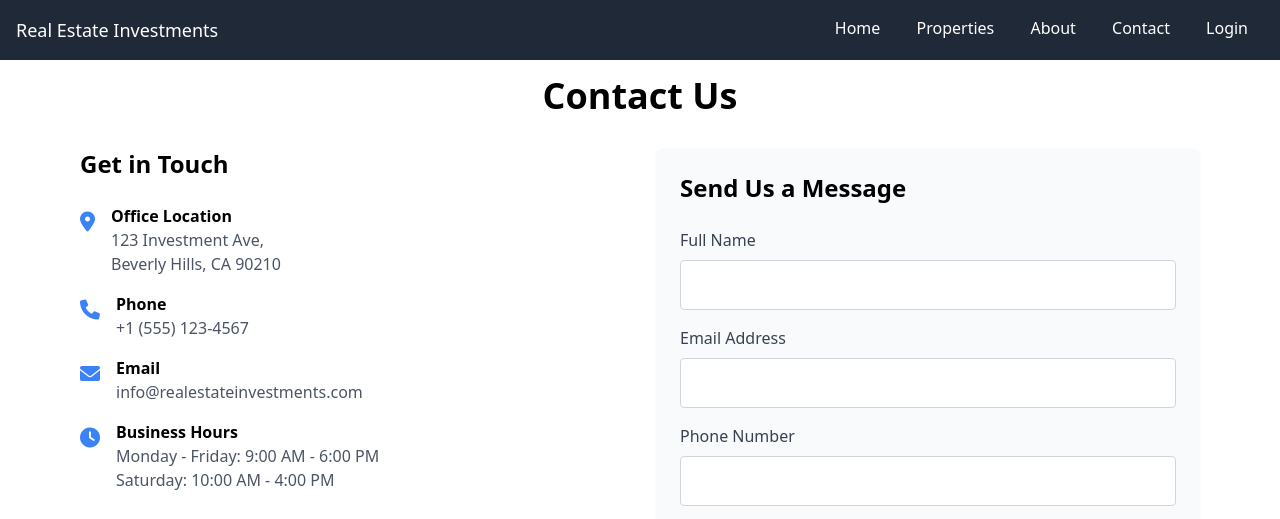
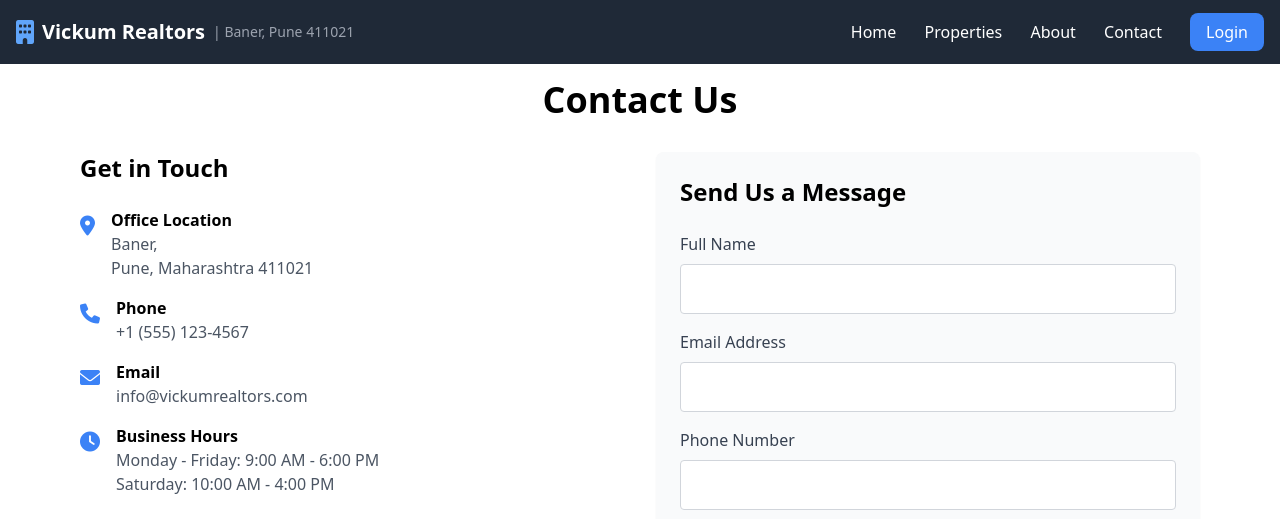
Before and after one commit to Vickum24/blackboxai-1744312374222, a plain HTML site: page real-estate-app/contact.html in a window 1280 px wide. Shown: the top 519 px of the page. Drawn offline with nearby package versions, Linux system fonts and the light colour scheme.

Commit message:
Add real-estate-app/contact.html 1744346490494

```diff
--- a/real-estate-app/contact.html
+++ b/real-estate-app/contact.html
@@ -10,14 +10,18 @@
 </head>
 <body>
     <header>
-        <nav class="flex justify-between p-4 bg-gray-800 text-white">
-            <div class="text-lg">Real Estate Investments</div>
-            <div>
-                <a href="index.html" class="px-4">Home</a>
-                <a href="properties.html" class="px-4">Properties</a>
-                <a href="about.html" class="px-4">About</a>
-                <a href="contact.html" class="px-4">Contact</a>
-                <a href="login.html" class="px-4">Login</a>
+        <nav class="flex items-center justify-between p-4 bg-gray-800 text-white">
+            <div class="flex items-center space-x-2">
+                <i class="fas fa-building text-2xl text-blue-400"></i>
+                <span class="text-xl font-semibold">Vickum Realtors</span>
+                <span class="text-sm text-gray-400 ml-2">| Baner, Pune 411021</span>
+            </div>
+            <div class="space-x-6">
+                <a href="index.html" class="hover:text-blue-400 transition-colors">Home</a>
+                <a href="properties.html" class="hover:text-blue-400 transition-colors">Properties</a>
+                <a href="about.html" class="hover:text-blue-400 transition-colors">About</a>
+                <a href="contact.html" class="hover:text-blue-400 transition-colors">Contact</a>
+                <a href="login.html" class="bg-blue-500 px-4 py-2 rounded-lg hover:bg-blue-600 transition-colors">Login</a>
             </div>
         </nav>
     </header>
@@ -36,7 +40,7 @@
                             </div>
                             <div>
                                 <h3 class="font-semibold">Office Location</h3>
-                                <p class="text-gray-600">123 Investment Ave,<br>Beverly Hills, CA 90210</p>
+                <p class="text-gray-600">Baner,<br>Pune, Maharashtra 411021</p>
                             </div>
                         </div>
 
@@ -56,7 +60,7 @@
                             </div>
                             <div>
                                 <h3 class="font-semibold">Email</h3>
-                                <p class="text-gray-600">info@realestateinvestments.com</p>
+                <p class="text-gray-600">info@vickumrealtors.com</p>
                             </div>
                         </div>
 
```
